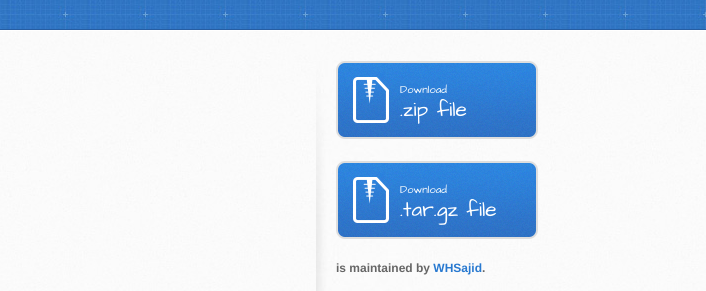
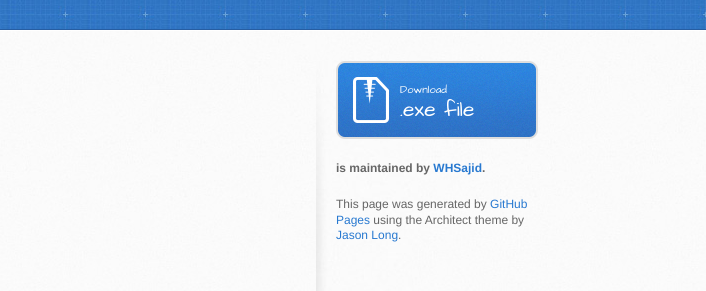
Before and after one commit to halsio/rhythms, a plain HTML site: page index.html in a window 1280 px wide. Shown: the part 306-597 px from the top of the page, 574-1280 px from the left. Drawn offline with Linux system fonts and the light colour scheme.

Commit message:
Added download link
added .exe download link.

```diff
--- a/index.html
+++ b/index.html
@@ -105,13 +105,9 @@ It is now safe to exit the app, if there are no errors. To exit, click the small
         </section>
 
         <aside id="sidebar">
-          <a href="https://github.com/WHSajid/rhythms/zipball/master" class="button">
+          <a href="http://sourceforge.net/projects/r4l/files/rhythms.exe/download" class="button">
             <small>Download</small>
-            .zip file
-          </a>
-          <a href="https://github.com/WHSajid/rhythms/tarball/master" class="button">
-            <small>Download</small>
-            .tar.gz file
+            .exe file
           </a>
 
           <p class="repo-owner"><a href="https://github.com/WHSajid/rhythms"></a> is maintained by <a href="https://github.com/WHSajid">WHSajid</a>.</p>
```
